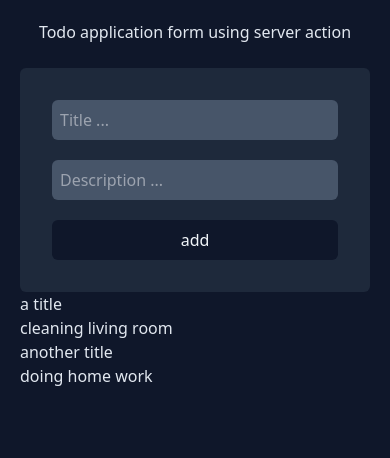
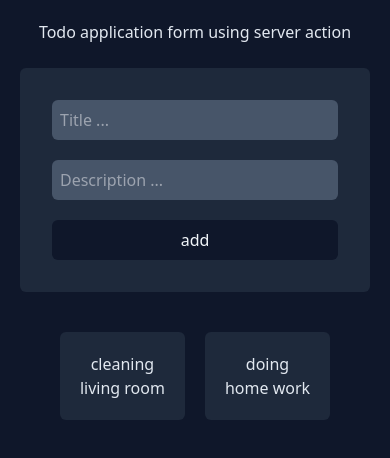
Before and after one commit to meytizn/Nextjs_Application, a Next.js app in the folder next_tutorial/: page /todo in a window 390 px wide. Shown: the top 458 px of the page. Built offline with nearby package versions, Linux system fonts and the light colour scheme; data requests are answered from the project's data file.

Commit message:
designing responsive sub form

```diff
--- a/next_tutorial/app/todo/page.tsx
+++ b/next_tutorial/app/todo/page.tsx
@@ -24,9 +24,9 @@ async function Todo(){
 </form>
 
 
-<div>
+<div className="flex flex-wrap justify-center max-w-xl mx-auto my-10 gap-5">
 {data.map((item)=>(
-  <div key={item.id}>
+  <div key={item.id} className="p-5 bg-slate-800 rounded-md text-center">
   <p>{item.title}</p>
   <p>{item.description}</p>
   </div>
--- a/next_tutorial/db.json
+++ b/next_tutorial/db.json
@@ -3,12 +3,12 @@
 
     {
       "id": "1",
-      "title": "a title",
-       "description": "cleaning living room" },
+      "title": "cleaning",
+       "description": " living room" },
 
     { "id": "2",
-     "title": "another title",
-      "description": "doing home work " }
+     "title": "doing",
+      "description": " home work " }
 
   ]
 
```
